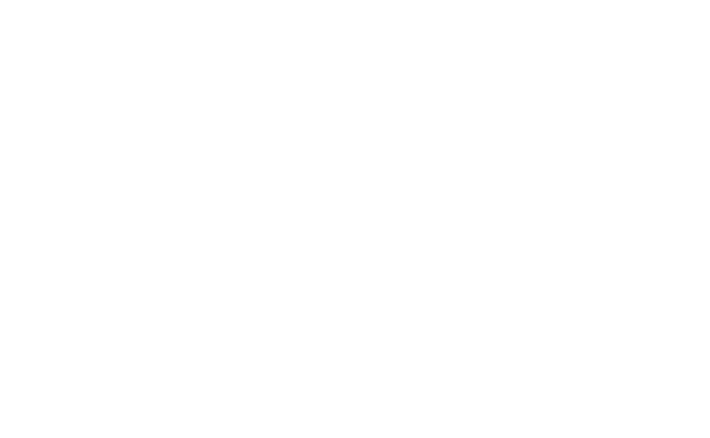
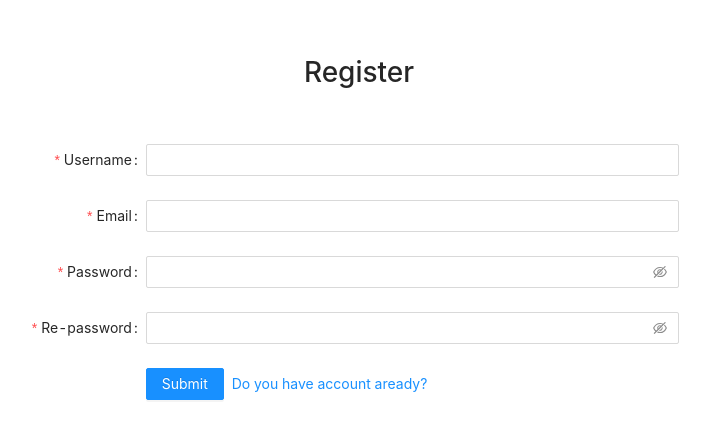
Before and after one commit to BayMaxx2001/mock1-quiz-reactJs, a React (Create React App) app: page /register in a window 1280 px wide. Before the commit this address had no page. Shown: the part 150-588 px from the top of the page, without its empty margins (281-991 px from the left). Built offline with nearby package versions, Linux system fonts and the light colour scheme.

Commit message:
Register complete

```diff
--- a/src/App.js
+++ b/src/App.js
@@ -2,13 +2,15 @@
 import { BrowserRouter, Routes, Route, } from "react-router-dom";
 import LoginPage from './pages/LoginPage';
 import HomePage from './pages/HomePage';
+import RegisterPage from './pages/RegisterPage';
 function App() {
   return (
     <div>
       <BrowserRouter>
         <Routes>
           <Route path='/' element={<LoginPage />} />
-          <Route path='/Homepage' element={<HomePage />} />
+          <Route path='/homepage' element={<HomePage />} />
+          <Route path='/register' element={<RegisterPage />} />
         </Routes>
       </BrowserRouter>
     </div>
--- a/src/apis/userAuth_apis.js
+++ b/src/apis/userAuth_apis.js
@@ -5,7 +5,6 @@
 export const userAuthLogin = async (user) => {
     try {
         const res = await axios.post(`/v1/auth/login`, user)
-        //console.log('res', res)
         return {
             success: true,
             data: res.data
--- a/src/components/common/FormLogin.jsx
+++ b/src/components/common/FormLogin.jsx
@@ -1,37 +1,43 @@
 import React from 'react';
-import { useNavigate } from 'react-router-dom';
-import { Button, Form, Input, Space, Spin } from 'antd'
+import { useNavigate, Link } from 'react-router-dom';
+import { Button, Form, Input, Space, Spin, message } from 'antd'
 import { userAuthLogin } from '../../apis/userAuth_apis';
 import { useUserAuthContext } from '../../context/UserAuthContext'
 import { actionsUserAuth } from '../../actions'
 
+const errorNotification = (data) => {
+    message.error(data)
+}
+
 function FormLogin(props) {
     const navigate = useNavigate();
     const [state, dispatch] = useUserAuthContext();
-    //state.loading = false
+    const { loading } = state;
+
     // console.log('FormLogin', state)
-    const { loading } = state;
     // console.log('loading', loading)
 
     const onFinish = (values) => {
-        dispatch(actionsUserAuth.OnLoading())
         console.log('Success:', values);
 
         const loadTokenToLocal = async (user) => {
+            await dispatch(actionsUserAuth.OnLoading())
             const { success, data } = await userAuthLogin(user)
-            console.log('data', data)
+            await dispatch(actionsUserAuth.OffLoading())
+            console.log('get data API', data)
             if (success) {
                 if (data.user.role === 'user') {
                     dispatch(actionsUserAuth.UserAuth(data))
-                    navigate('/Homepage')
+                    navigate('/homepage')
                 } else {
-                    const tokens = data.tokens
+                    //const tokens = data.tokens
                     // dispatch({ type: 'USER_AUTH', payload: data })
                     dispatch(actionsUserAuth.UserAuth(data))
-                    navigate('/Homepage')
+                    navigate('/homepage')
                 }
             } else {
-                alert(data)
+                errorNotification(data);
+                // alert(data)
             }
         }
         loadTokenToLocal(values)
@@ -103,7 +109,7 @@
                         <Button type="primary" htmlType="submit">
                             Submit
                         </Button>
-                        {/* <a onClick={() => { navigate('/register') }} >Create account</a> */}
+                        <Link to="/register">Create account</Link>
                         {loading && (<Spin style={{ marginLeft: 30 }} />)}
                     </Space>
                 </Form.Item>
--- a/src/components/common/FormRegister.jsx
+++ b/src/components/common/FormRegister.jsx
@@ -1,14 +1,164 @@
-import React from 'react';
-import PropTypes from 'prop-types';
+import { Button, Form, Input, message, Space, Spin } from 'antd'
+import React from 'react'
+import { useNavigate, Link } from 'react-router-dom';
+import { userAuthRegister } from '../../apis/userAuth_apis';
+import { SmileOutlined } from '@ant-design/icons';
+import { useUserAuthContext } from '../../context/UserAuthContext';
+import { actionsUserAuth } from '../../actions'
 
-FormRegister.propTypes = {
 
+const successNotification = () => {
+    message.success('Register succesfully');
 };
 
+const errorNotification = (data) => {
+    message.error(data)
+}
+
 function FormRegister(props) {
+
+    const navigate = useNavigate();
+    const [state, dispatch] = useUserAuthContext();
+    const { loading } = state;
+
+    // console.log('FormLogin', state)
+    // console.log('loading', loading)
+
+
+    const onFinish = (values) => {
+        delete values.rePassword;
+        const userAuthRegisterAPI = async (user) => {
+            await dispatch(actionsUserAuth.OnLoading())
+            const { success, data } = await userAuthRegister(user);
+            console.log('Form Register Data:', data)
+            await dispatch(actionsUserAuth.OffLoading())
+            if (success) {
+                successNotification();
+                setTimeout(() => {
+                    navigate('/')
+                }, 500);
+
+            } else {
+                errorNotification(data);
+                //alert(data)
+            }
+        }
+        userAuthRegisterAPI(values)
+    };
+
+    const onFinishFailed = (errorInfo) => {
+        console.log('Failed:', errorInfo);
+    };
+
     return (
         <div>
+            <h1 style={{ textAlign: 'center', marginTop: 200, marginBottom: 50 }} >Register</h1>
+            <Form
+                name="basic"
+                labelCol={{
+                    span: 8,
+                }}
+                wrapperCol={{
+                    span: 10,
+                }}
+                initialValues={{
+                    remember: true,
+                }}
+                onFinish={onFinish}
+                onFinishFailed={onFinishFailed}
+                autoComplete="off"
+            >
+                <Form.Item
+                    label="Username"
+                    name="username"
+                    rules={[
+                        {
+                            required: true,
+                            message: 'Please input your username!',
+                        },
+                    ]}
+                    hasFeedback
+                >
+                    <Input />
+                </Form.Item>
 
+                <Form.Item
+                    label="Email"
+                    name="email"
+                    rules={[
+                        {
+                            required: true,
+                            message: 'Please input your email!',
+                        },
+                        {
+                            type: 'email',
+                            message: 'Please input a valid email ex:"abc@example.com"'
+                        }
+                    ]}
+                    hasFeedback
+                >
+                    <Input />
+                </Form.Item>
+
+                <Form.Item
+                    label="Password"
+                    name="password"
+                    rules={[
+                        {
+                            required: true,
+                            message: 'Please input your password!',
+                        },
+                        {
+                            min: 8,
+                            message: 'Password must be minimum 8 characters.'
+                        },
+                        {
+                            pattern: new RegExp('^(?=.*[a-z])(?=.*[0-9])'),
+                            message: 'Password must contain at least 1 letter and 1 number'
+                        }
+                    ]}
+                    hasFeedback
+                >
+                    <Input.Password />
+                </Form.Item>
+
+                <Form.Item
+                    label="Re-password"
+                    name="rePassword"
+                    dependencies={['password']}
+                    rules={[
+                        {
+                            required: true,
+                            message: 'Please input your re-password!',
+                        },
+                        ({ getFieldValue }) => ({
+                            validator(_, value) {
+                                if (!value || getFieldValue('password') === value) {
+                                    return Promise.resolve()
+                                }
+                                return Promise.reject("Re-password is not match!")
+                            }
+                        })
+                    ]}
+                    hasFeedback
+                >
+                    <Input.Password />
+                </Form.Item>
+                <Form.Item
+                    wrapperCol={{
+                        offset: 8,
+                        span: 16,
+                    }}
+                >
+                    <Space>
+                        <Button type="primary" htmlType="submit">
+                            Submit
+                        </Button>
+                        <Link to="/">Do you have account aready?</Link>
+                        {loading && (<Spin />)}
+                    </Space>
+                </Form.Item>
+            </Form>
         </div>
     );
 }
--- a/src/context/UserAuthContext.js
+++ b/src/context/UserAuthContext.js
@@ -1,5 +1,6 @@
 import React, { useContext, useReducer } from 'react'
 import userAuth_reducer from '../reducers/userAuth_reducer'
+import loggerUserAuth from '../utility/logger'
 
 
 const initialState = {
@@ -12,7 +13,7 @@
 
 
 const UserAuthProvider = ({ children }) => {
-    const [state, dispatch] = useReducer(userAuth_reducer, initialState)
+    const [state, dispatch] = useReducer(loggerUserAuth(userAuth_reducer), initialState)
     return (
         <UserAuthContext.Provider value={[state, dispatch]}>
             {children}
--- a/src/pages/HomePage.jsx
+++ b/src/pages/HomePage.jsx
@@ -5,8 +5,8 @@
 function HomePage(props) {
     const [state, dispatch] = useUserAuthContext()
     const { user } = state
-    state.loading = false
-    console.log('HomePage', state)
+
+    // console.log('HomePage', state)
     return (
         <div>
             welcome {user.username}
--- /dev/null
+++ b/src/pages/RegisterPage.jsx
@@ -0,0 +1,13 @@
+import React from 'react';
+import FormRegister from '../components/common/FormRegister';
+
+function Register(props) {
+    return (
+        <div>
+
+            <FormRegister></FormRegister>
+        </div>
+    );
+}
+
+export default Register;
--- a/src/reducers/userAuth_reducer.js
+++ b/src/reducers/userAuth_reducer.js
@@ -2,15 +2,10 @@
 
 const userAuth_reducer = (state, action) => {
     switch (action.type) {
-
         case USER_AUTH:
-            console.log('old State reducer', state)
-
-            const newState = { ...state }
-            newState.user = action.payload.user;
-            newState.tokens = action.payload.tokens;
-
-            console.log(' new State reducer', newState)
+            // const newState = { ...state }
+            // newState.user = action.payload.user;
+            // newState.tokens = action.payload.tokens;
             return {
                 ...state,
                 user: action.payload.user,
--- a/src/utility/logger.js
+++ b/src/utility/logger.js
@@ -1,14 +1,11 @@
-import loginReducer from '../reducers/loginReducer';
-
-
-function loggerLogin(reducer) {
+function loggerUserAuth(reducer) {
     return (prevState, action) => {
         console.group(action.type);
 
         console.log('prev state', prevState)
         console.log('action', action)
 
-        const newState = loginReducer()
+        const newState = reducer(prevState, action)
 
         console.log('new state', newState)
 
@@ -17,4 +14,4 @@
     }
 }
 
-export default loggerLogin
+export default loggerUserAuth
```
Also changed, not shown: src/context/QuestionContext.js (added).
